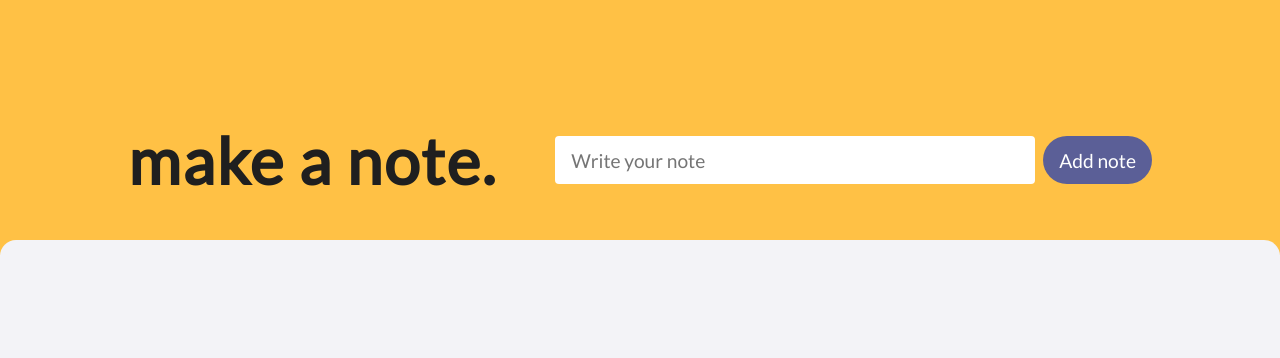
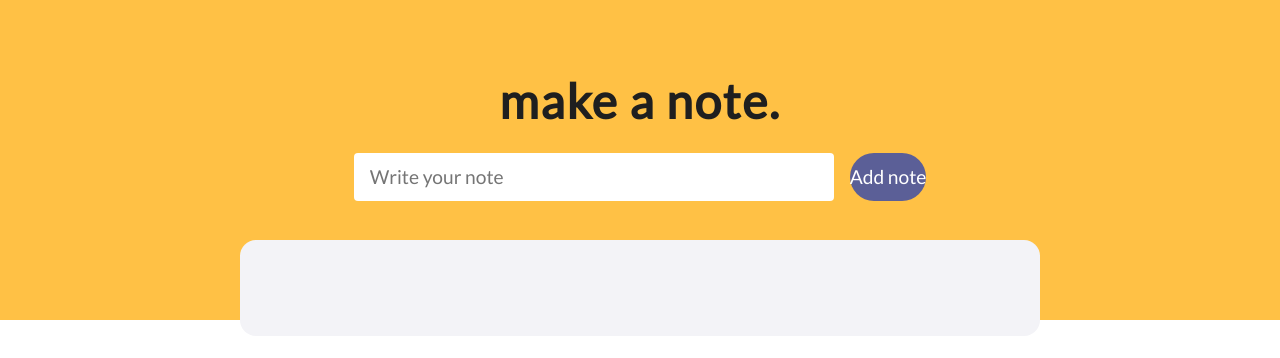
Before and after one commit to roquiles/notes-app, a React (Create React App) app: page / in a window 1280 px wide. Shown: the top 358 px of the page. Built offline with nearby package versions, Linux system fonts and the light colour scheme.

Commit message:
Adjust styles

```diff
--- a/src/components/Header/styles.ts
+++ b/src/components/Header/styles.ts
@@ -6,43 +6,54 @@ export const Container = styled.div`
   width: 100%;
   height: 20rem;
   background: var(--header-bg);
-  padding: 0 8rem;
   display: flex;
-  justify-content: space-between;
+  flex-direction: column;
+  justify-content: center;
   align-items: center;
+  padding-bottom: 3rem;
+  gap: 1.5rem;
 
   strong {
     letter-spacing: 0.1rem;
-    font-size: 4rem;
+    text-align: center;
+    font-size: 3rem;
     color: var(--text-color);
+    width: 100%;
   }
 `;
 
 export const NewNoteBox = styled.div`
-  width: 60%;
+  width: 100%;
   display: flex;
-  justify-content: flex-end;
+  justify-content: center;
 
   input,
   button {
     font-size: 1.2rem;
-    padding: 0.25rem 1rem;
     border: 0;
     height: 3rem;
+  }
+
+  button {
+    min-width: 3rem;
+    display: flex;
+    justify-content: center;
+    align-items: center;
   }
 
   input {
     width: 30rem;
     border-radius: 0.25rem;
-    margin-right: 0.5rem;
+    padding: 0.25rem 1rem;
+    margin: 0 1rem;
   }
 
   button {
     border-radius: 5rem;
     background: var(--purple);
     color: #fff;
-
     transition: 0.2s;
+    margin-right: 1rem;
 
     &:hover {
       background: ${darken(0.1, "#5b5f97")};
--- a/src/components/NotesList/styles.ts
+++ b/src/components/NotesList/styles.ts
@@ -1,14 +1,14 @@
+import EdiText from "react-editext";
 import styled from "styled-components";
-import { darken } from "polished";
 
 export const Container = styled.section`
-  height: 500px;
+  min-height: 0px;
 
   margin: -5rem auto;
   padding: 3rem;
   width: 100%;
   background: var(--list-bg);
-  max-width: 1280px;
+  max-width: 800px;
   border-radius: 1rem;
 
   ul {
@@ -20,25 +20,34 @@ export const NoteItem = styled.li`
   background: #fff;
   border-radius: 0.25rem;
   min-height: 5rem;
+  padding: 1rem 2rem;
+  position: relative;
   display: flex;
-  align-items: center;
-  padding: 1rem 2rem;
-  justify-content: space-between;
+  flex-direction: column;
+
+  & > div {
+    display: flex;
+    align-items: center;
+  }
 
   & + li {
     margin-top: 1rem;
   }
 
-  div {
-    display: flex;
-    flex-direction: row;
-    margin-left: 0.7rem;
+  p {
+    color: var(--date-color);
+    font-style: italic;
+    font-size: 0.7rem;
+    margin-top: 0.5rem;
+    align-self: flex-end;
   }
 
   button {
     border: 0;
     padding: 0.5rem;
     border-radius: 50%;
+    height: 2.5rem;
+    width: 2.5rem;
 
     transition: filter 0.2s;
   }
@@ -49,10 +58,38 @@ export const NoteItem = styled.li`
 
   button.delete {
     background: var(--red);
+    color: #fff;
+  }
+`;
+
+export const StyledEdiText = styled(EdiText)`
+  width: 100%;
+
+  button {
+    margin-right: 0.25rem;
   }
 
-  button.edit {
-    background: var(--light-purple);
-    margin-right: 0.5rem;
+  .edit {
+    color: var(--purple);
+    background-color: #fff;
+  }
+
+  .cancel {
+    color: var(--red);
+  }
+
+  .save {
+    color: var(--green);
+  }
+
+  .styles-module_Editext__cancel_button__26sqr::before {
+    content: "";
+    margin: 0;
+  }
+
+  .view-container {
+    display: flex;
+    align-items: center;
+    width: 100%;
   }
 `;
```
